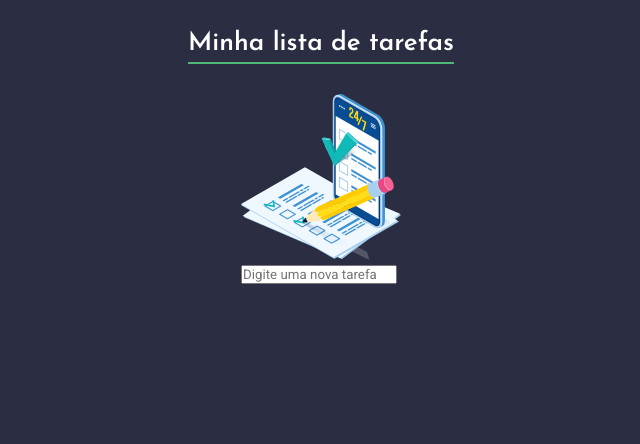
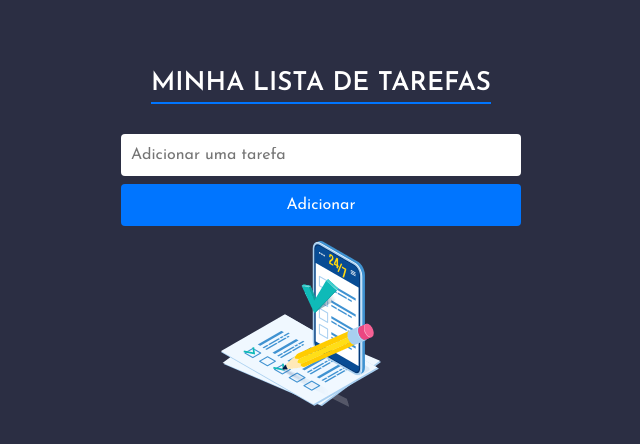
Before and after one commit to PauloMarquess/to-do-list-angular, an Angular app: page / in a window 1280 px wide. Shown: the top 444 px of the page, without its empty margins (319-959 px from the left). Built offline with nearby package versions, Linux system fonts and the light colour scheme.

Commit message:
feat: finalizado Todo-list

```diff
--- a/src/app/modules/home/components/button-delete-all/button-delete-all.component.html
+++ b/src/app/modules/home/components/button-delete-all/button-delete-all.component.html
@@ -1 +1 @@
-<button>Deleta todos</button>
+<button>Deletar todos</button>
--- a/src/app/modules/home/components/button-delete-all/button-delete-all.component.sass
+++ b/src/app/modules/home/components/button-delete-all/button-delete-all.component.sass
@@ -0,0 +1,12 @@
+@import '../../../../../dist/sass/variables'
+
+button
+    width: 100%
+    height: 42px
+    border: none
+    border-radius: 4px
+    font-family: 'Josefin Sans', sans-serif
+    font-size: 16px
+    cursor: pointer
+    background: $danger-color
+    color:$white-color
--- a/src/app/modules/home/components/header/header.component.sass
+++ b/src/app/modules/home/components/header/header.component.sass
@@ -5,6 +5,10 @@ header
     font-size: 26px
     font-weight: 600
     color: $white-color
-    border-bottom: 2.5px solid $sucess-color
+    border-bottom: 2.5px solid $secondary-color
     padding-bottom: 5px
     margin-bottom: 30px
+
+
+    @media (max-width:769px)
+        font-size: 20px
--- a/src/app/modules/home/components/input-add-items/input-add-items.component.html
+++ b/src/app/modules/home/components/input-add-items/input-add-items.component.html
@@ -1,2 +1,5 @@
-<input type="text" placeholder="Digite uma nova tarefa" [(ngModel)]="addItemTaskList"
-    (keyup.enter)="submitItemTaskList()" />
+<div class="add-item">
+    <input type="text" placeholder="Adicionar uma tarefa" [(ngModel)]="addItemTaskList"
+        (keyup.enter)="submitItemTaskList()" />
+    <button type="button" (click)="submitItemTaskList()">Adicionar </button>
+</div>
--- a/src/app/modules/home/components/input-add-items/input-add-items.component.sass
+++ b/src/app/modules/home/components/input-add-items/input-add-items.component.sass
@@ -0,0 +1,22 @@
+@import '../../../../../dist/sass/variables'
+
+.add-item
+    display: flex
+    flex-direction: column
+    width: 100%
+    gap: 8px
+    margin-bottom: 15px
+
+    input,button
+        width: 100%
+        height: 42px
+        border: none
+        border-radius: 4px
+        font-family: 'Josefin Sans', sans-serif
+        font-size: 16px
+    input
+        padding-left: 10px
+    button
+        background: $secondary-color
+        color: $white-color
+        cursor: pointer
--- a/src/app/modules/home/components/input-add-items/input-add-items.component.ts
+++ b/src/app/modules/home/components/input-add-items/input-add-items.component.ts
@@ -12,6 +12,7 @@ export class InputAddItemsComponent implements OnInit {
   constructor() {}
 
   ngOnInit(): void {}
+
   submitItemTaskList() {
     //Tratamento para espaços na frente e atrás
     this.addItemTaskList = this.addItemTaskList.trim();
--- a/src/app/modules/home/components/list/list.component.html
+++ b/src/app/modules/home/components/list/list.component.html
@@ -1,14 +1,30 @@
-<section>
-    <img *ngIf="!taskList.length" src="assets/img/bg-task.png" />
-    <ul *ngIf="taskList.length">
-        <li *ngFor="let item of taskList;let i = index">
-            <input type="checkbox" [(ngModel)]="item.checked" />
-            <input (keyup)="validationInput(item.task,i)" type="text" [(ngModel)]="item.task" [ngClass]="item.checked? 'checked':''" />
-            <button (click)="deleteItemTaskList(i)"><img src="assets/icons/icon-trash.svg"  /></button>
-        </li>
-    </ul>
+
+<div class="card-list">
+
+    <app-input-add-items
+  (emitItemTaskList)="setEmitTaskList($event)"
+></app-input-add-items>
+<section >
+  <img class="list-empty" *ngIf="!taskList.length" src="assets/img/bg-task.png" />
+  <ul *ngIf="taskList.length">
+    <li class="task" *ngFor="let item of taskList; let i = index">
+      <input class="task-checkbox" type="checkbox" [(ngModel)]="item.checked" />
+      <input
+        class="task-input"
+        (keyup)="validationInput(item.task, i)"
+        type="text"
+        [(ngModel)]="item.task"
+        [ngClass]="item.checked ? 'checked' : ''"
+      />
+      <button (click)="deleteItemTaskList(i)">
+        <img src="assets/icons/icon-trash.svg" />
+      </button>
+    </li>
+  </ul>
 </section>
 
-
-<app-input-add-items (emitItemTaskList)="setEmitTaskList($event)"></app-input-add-items>
-<app-button-delete-all *ngIf="taskList.length" (click)="deleteAllTaks()"></app-button-delete-all>
+<app-button-delete-all
+  *ngIf="taskList.length"
+  (click)="deleteAllTaks()"
+></app-button-delete-all>
+</div>
--- a/src/app/modules/home/components/list/list.component.sass
+++ b/src/app/modules/home/components/list/list.component.sass
@@ -1,2 +1,41 @@
+@import '../../../../../dist/sass/variables'
+
 .checked
     text-decoration: line-through
+
+.list-empty
+    margin-left: 100px
+.card-list
+    width: 400px
+    display: flex
+    flex-direction: column
+    justify-content: center
+    .task
+        display: flex
+        gap: 6px
+        margin: 8px 0
+        .task-checkbox
+            width: 45px
+
+        .task-input
+            width: 100%
+            height: 35px
+            border: none
+            border-radius: 4px
+            font-family: 'Josefin Sans', sans-serif
+            font-size: 16px
+            color: $primary-color
+            padding: 0 10px
+            text-transform: capitalize
+            text-overflow: ellipsis
+        button
+            width: 60px
+            cursor: pointer
+            border: none
+            border-radius: 4px
+
+    @media (max-width:769px)
+        min-width: 320px
+        width: 100%
+        .list-empty
+            margin-left: 70px
--- a/src/app/modules/home/pages/home/home.component.html
+++ b/src/app/modules/home/pages/home/home.component.html
@@ -1,6 +1,6 @@
 <div class="container">
     <div class="card-to-do">
-        <app-header title="Minha lista de tarefas"></app-header>
+        <app-header title="MINHA LISTA DE TAREFAS"></app-header>
         <app-list></app-list>
     </div>
 </div>
--- a/src/app/modules/home/pages/home/home.component.sass
+++ b/src/app/modules/home/pages/home/home.component.sass
@@ -1,16 +1,13 @@
 @import '../../../../../dist/sass/variables'
 
 .container
-    width: 100%
     height: 100vh
     background: $primary-color
 
 .card-to-do
-    width: 100%
-    max-width: 450px
     margin-top: 40px
     margin: 0 auto
     display: flex
     flex-direction: column
     align-items:  center
-    padding-top: 30px
+    padding-top: 70px
--- a/src/styles.sass
+++ b/src/styles.sass
@@ -12,3 +12,5 @@ body
     ul
         list-style: none
         text-decoration: none
+    input
+        outline: none
```
Also changed, not shown: src/dist/sass/variables.sass.
